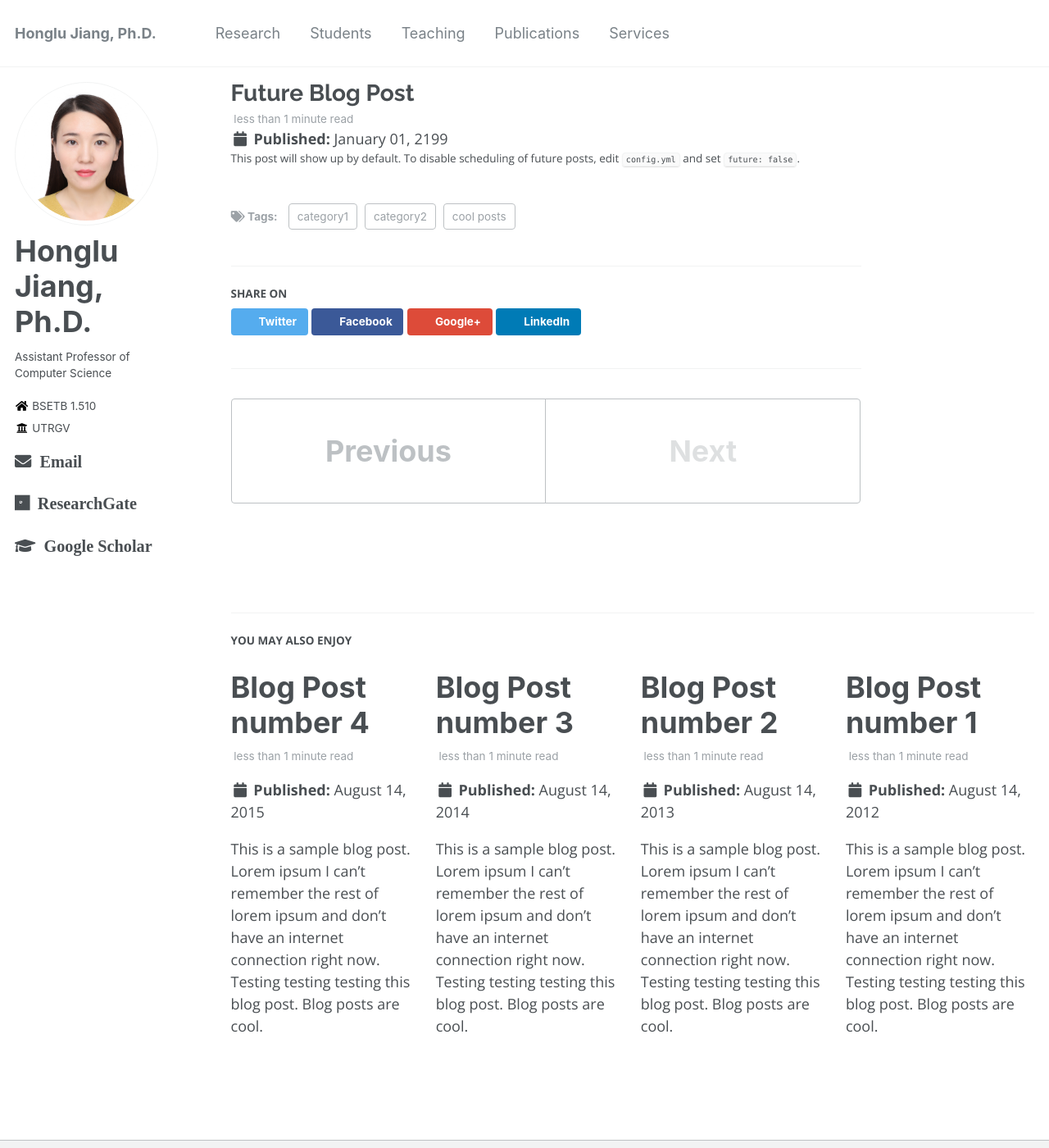
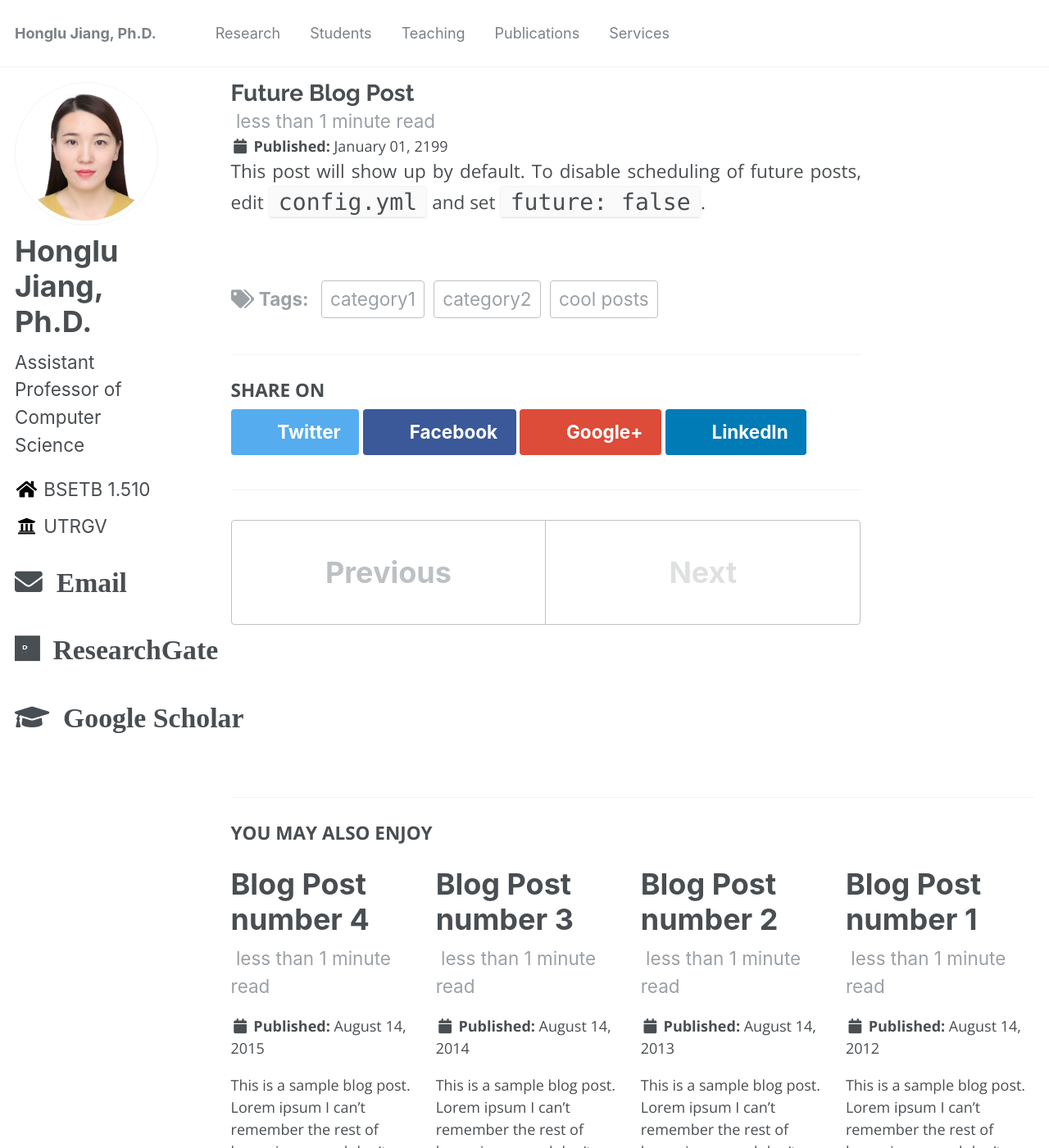
Before and after one commit to hljiang0720/hljiang.github.io, a Jekyll site: the page built from _posts/2199-01-01-future-post.md, in a window 1280 px wide and 1400 px high. Shown: the whole window at 82% size. Built offline with Jekyll 4.4.1, drawn with Linux system fonts in a browser that asks for light colours.

Commit message:
Update _variables.scss

```diff
--- a/_sass/_variables.scss
+++ b/_sass/_variables.scss
@@ -40,9 +40,9 @@
 $type-size-3                : 1.563em;  // ~25.008px
 $type-size-4                : 1.25em;   // ~20px
 $type-size-5                : 2em;      // ~16px
-$type-size-6                : 0.75em;   // ~12px
-$type-size-7                : 0.6875em; // ~11px
-$type-size-8                : 0.85em;  // ~10px
+$type-size-6                : 1.25em;   // ~12px
+$type-size-7                : 1.25em; // ~11px
+$type-size-8                : 1.25em;  // ~10px
 
 
 /*
```
